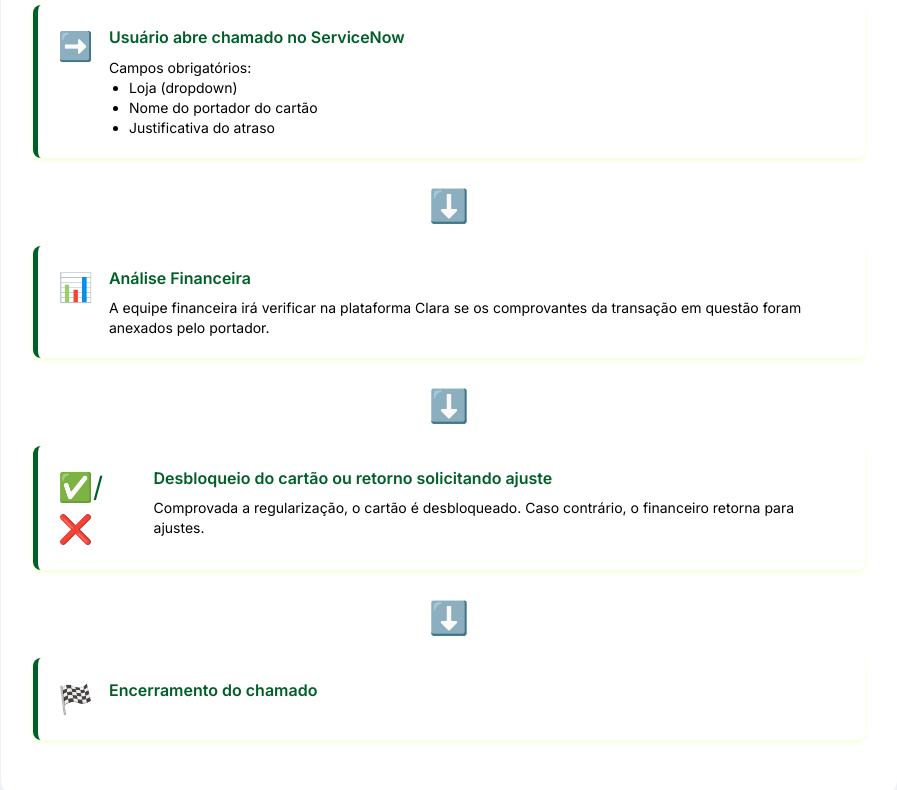
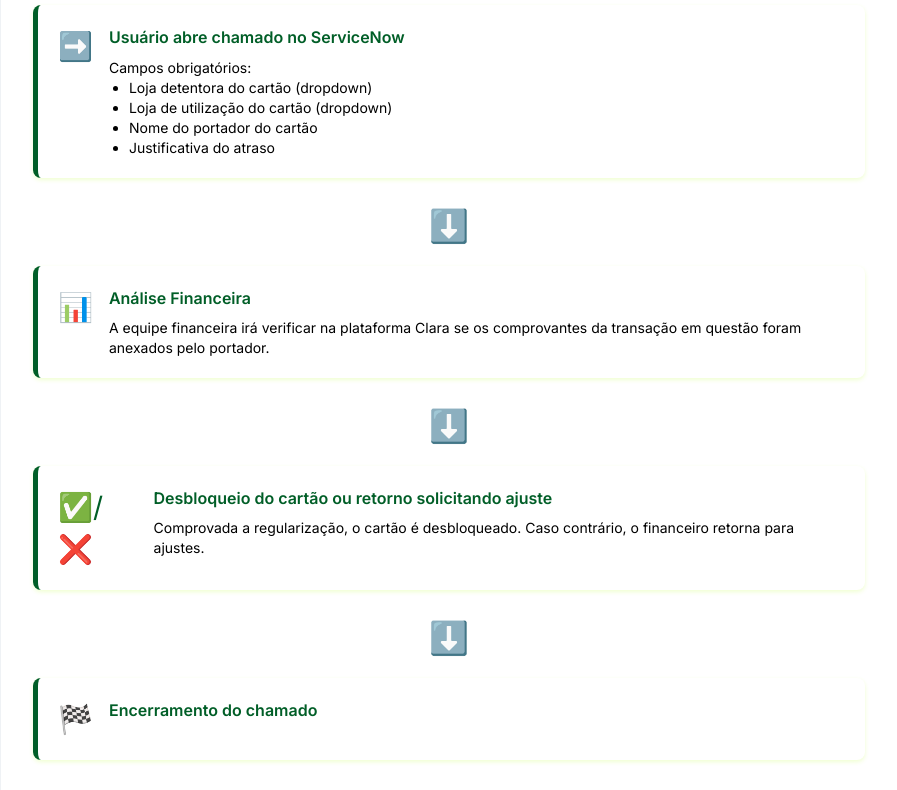
Before and after one commit to rslisboa/clara-snow, a plain HTML site: page index.html in a window 1280 px wide. Shown: the part 565-1355 px from the top of the page, without its empty margins (191-1088 px from the left). Drawn offline with nearby package versions, Linux system fonts and the light colour scheme.

Commit message:
Update index.html

```diff
--- a/index.html
+++ b/index.html
@@ -105,7 +105,8 @@
                         <h4>Usuário abre chamado no ServiceNow</h4>
                         <p>Campos obrigatórios:</p>
                         <ul class="list-disc ml-5 text-sm text-[#000000]">
-                            <li>Loja (dropdown)</li>
+                            <li>Loja detentora do cartão (dropdown)</li>
+                            <li>Loja de utilização do cartão (dropdown)</li>
                             <li>Nome do portador do cartão</li>
                             <li>Justificativa do atraso</li>
                         </ul>
@@ -163,7 +164,8 @@
                         <h4>Usuário abre chamado no ServiceNow</h4>
                         <p>Campos obrigatórios:</p>
                         <ul class="list-disc ml-5 text-sm text-[#000000]">
-                            <li>Loja (dropdown)</li>
+                            <li>Loja detentora do cartão (dropdown)</li>
+                            <li>Loja de utilização do cartão (dropdown)</li>
                             <li>Nome do portador do cartão</li>
                             <li>Categoria desejada (dropdown com categorias existentes ou "Outra")</li>
                             <li>Justificativa detalhada</li>
@@ -231,7 +233,8 @@
                         <h4>Usuário abre chamado no ServiceNow</h4>
                         <p>Campos obrigatórios:</p>
                         <ul class="list-disc ml-5 text-sm text-[#000000]">
-                            <li>Loja (dropdown)</li>
+                            <li>Loja detentora do cartão (dropdown)</li>
+                            <li>Loja de utilização do cartão (dropdown)</li>
                             <li>Nome do portador do cartão</li>
                             <li>Limite atual</li>
                             <li>Limite solicitado</li>
@@ -291,7 +294,8 @@
                         <h4>Usuário abre chamado no ServiceNow</h4>
                         <p>Campos obrigatórios:</p>
                         <ul class="list-disc ml-5 text-sm text-[#000000]">
-                            <li>Loja (dropdown)</li>
+                            <li>Loja detentora do cartão (dropdown)</li>
+                            <li>Loja de utilização do cartão (dropdown)</li>
                             <li>Nome do portador do cartão</li>
                             <li>Descrição do item a ser comprado</li>
                             <li>Valor do item a ser comprado</li>
@@ -360,7 +364,8 @@
                         <h4>Usuário abre chamado no ServiceNow</h4>
                         <p>Campos obrigatórios:</p>
                         <ul class="list-disc ml-5 text-sm text-[#000000]">
-                            <li>Loja (dropdown)</li>
+                            <li>Loja detentora do cartão (dropdown)</li>
+                            <li>Loja de utilização do cartão (dropdown)</li>
                             <li>Nome do portador do cartão</li>
                             <li>Nome da etiqueta solicitada</li>
                             <li>Descrição do gasto associado</li>
@@ -419,8 +424,8 @@
                         <h4>Usuário abre chamado no ServiceNow</h4>
                         <p>Campos obrigatórios:</p>
                         <ul class="list-disc ml-5 text-sm text-[#000000]">
-                            <li>Loja (dropdown)</li>
-                            <li>Nome do portador do cartão</li>
+                            <li>Loja detentora do cartão (dropdown)</li>
+                            <li>Loja de utilização do cartão (dropdown)</li>
                             <li>Anexo: Planilha com Data de Transação e Valor da Transação (<a href="https://docs.google.com/spreadsheets/d/1QjWjvmxFaEdJLqM4x0KJj4Kzyjmr9ShN/export?format=xlsx&ouid=103093324357624510230&rtpof=true&sd=true" download="modelo_planilha_transacoes.xlsx" class="text-[#005E27] underline hover:text-[#B5FF20]">Clique para baixar o modelo da planilha</a>)</li>
                             <li>Anexo: **Planilha preenchida** com os dados das transações e comprovantes</li>
                             <li>Comprovantes fiscais/recibos digitalizados (anexos)</li>
```
